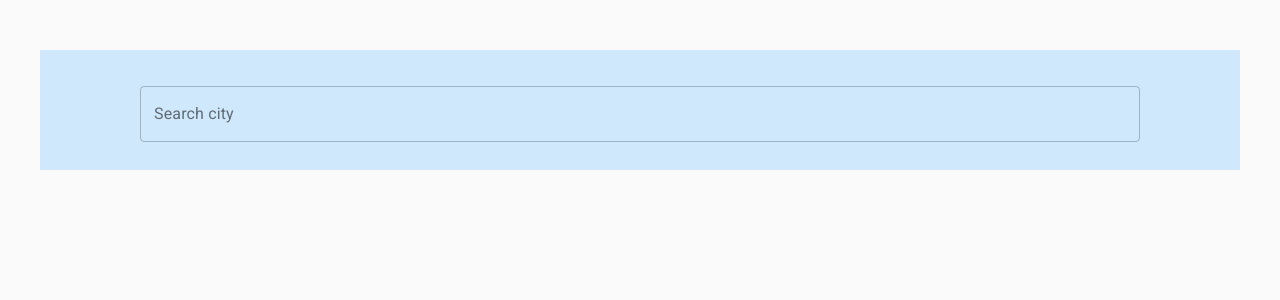
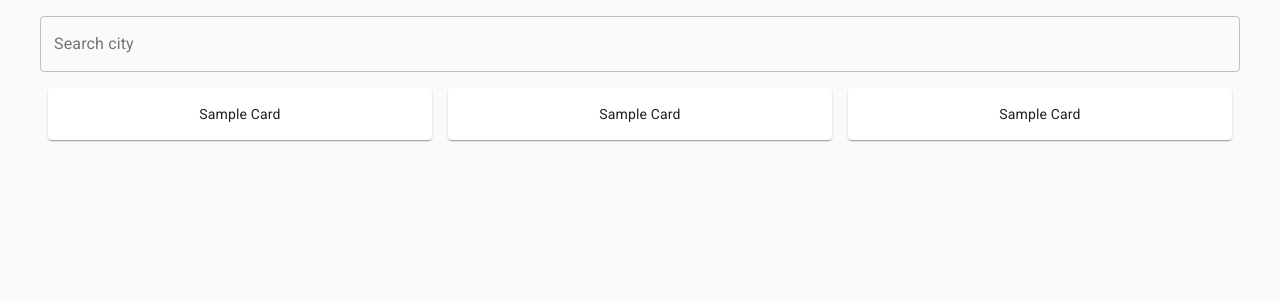
Before and after one commit to zynmurel/weather-app, a Next.js app: page / in a window 1280 px wide. Shown: the top 300 px of the page. Built offline with nearby package versions, Linux system fonts and the light colour scheme.

Commit message:
add: Cards

```diff
--- /dev/null
+++ b/pages/Components/cardgrid.js
@@ -0,0 +1,32 @@
+import React from 'react';
+import { makeStyles} from "@material-ui/core/styles";
+import { Grid, Card } from "@material-ui/core";
+
+const useStyle = makeStyles(theme => ({
+  grid:{
+       maxWidth: 1200,
+       margin: "auto"
+     },
+    card:{
+      textAlign: "center",
+        padding: theme.spacing(2)
+    }
+}))
+const CardGrid = () =>{
+    const classes = useStyle()
+    return (
+        <Grid container spacing={2} className = {classes.grid}>
+            <Grid item md={4} xs={12}>
+                <Card className={classes.card}>Sample Card</Card>
+            </Grid>
+            <Grid item md={4} xs={12}>
+                <Card className={classes.card}>Sample Card</Card>
+            </Grid>
+            <Grid item md={4} xs={12}>
+                <Card className={classes.card}>Sample Card</Card>
+            </Grid>
+        </Grid>
+    )
+}
+
+export default CardGrid;
--- a/pages/Components/input.js
+++ b/pages/Components/input.js
@@ -6,7 +6,7 @@ import Autocomplete from '@material-ui/lab/Autocomplete';
 export default function FreeSolo() {
     return (
 
-        <div style={{ maxWidth: 1000, "margin": "auto" }}>
+        <div style={{ maxWidth: 1200, "margin": "auto" }}>
             <Autocomplete
                 id="free-solo-demo"
                 freeSolo
--- a/pages/index.tsx
+++ b/pages/index.tsx
@@ -1,11 +1,12 @@
 import React from 'react'
 import FreeSolo from './Components/input'
-
+import CardGrid from './Components/cardgrid'
 
 const Home: React.FC = () => {
   return (
-      <div style={{"margin": "auto", "background-color": "#cfe8fc", maxWidth: 1200, "margin-top": 50, padding: 20}}>
+      <div>
            <FreeSolo/>
+           <CardGrid></CardGrid>
       </div>
   )
 }
```
Also changed, not shown: 1 other file (tests, documents, lock files or other folders).
